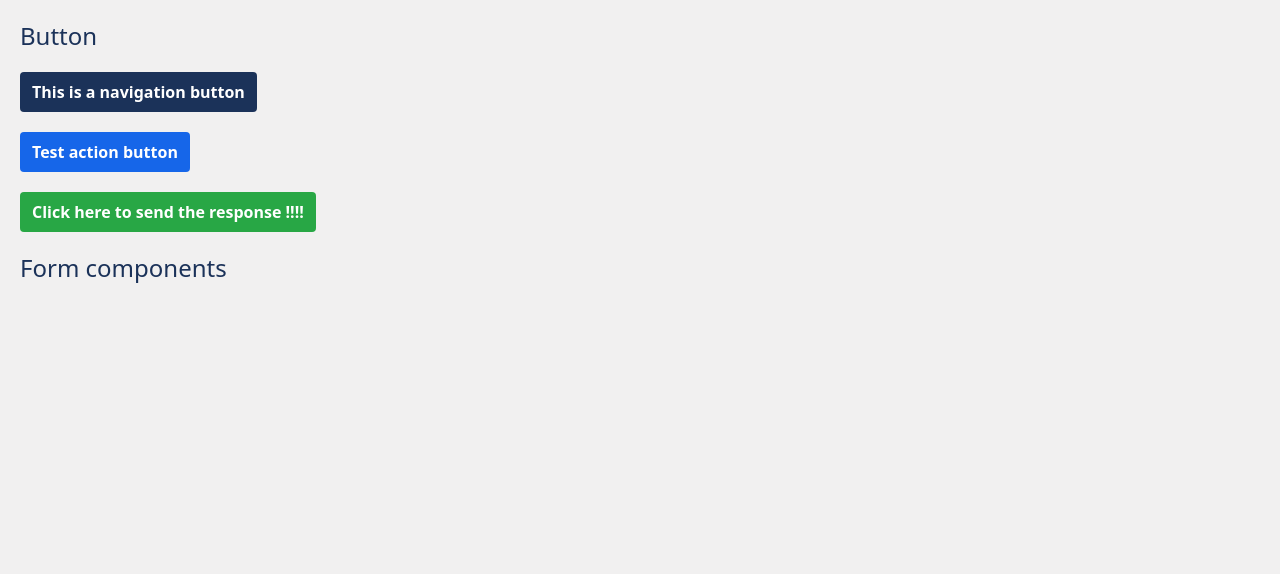
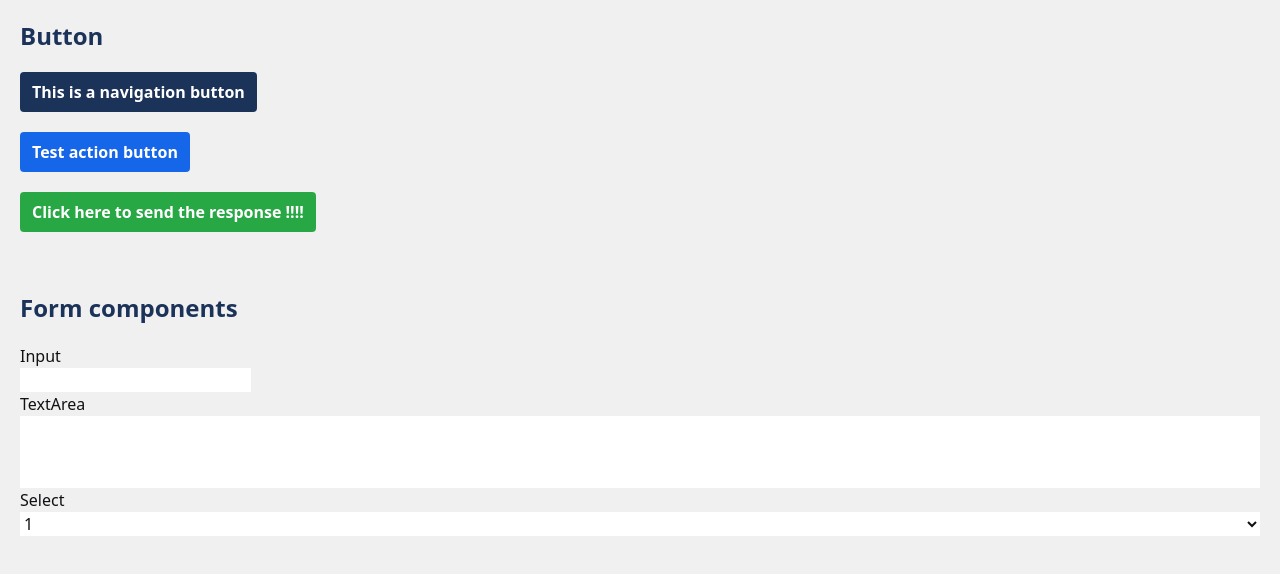
Before and after one commit to dev-comete/QST, a React (Vite) app in the folder frontend/: page / in a window 1280 px wide. Shown: the top 574 px of the page. Built offline with nearby package versions, Linux system fonts and the light colour scheme.

Commit message:
feat: adding input - textarea and select components as atom

```diff
--- a/frontend/src/css/base.css
+++ b/frontend/src/css/base.css
@@ -1,6 +1,6 @@
 @layer base {
 
 	html {
-		@apply bg-background;
+		@apply bg-background text-text;
 	}
 }
--- a/frontend/src/product/pages/Test.tsx
+++ b/frontend/src/product/pages/Test.tsx
@@ -1,5 +1,8 @@
 /* This is just a test page for the component */
 
+import Input from "../../system/atoms/Form/Input";
+import Select from "../../system/atoms/Form/Select";
+import TextArea from "../../system/atoms/Form/TextArea";
 import CustomText from "../../system/atoms/Text/CustomText";
 import ActionButton from "../../system/molecules/Buttons/ActionButton";
 import ConfirmActionButton from "../../system/molecules/Buttons/ConfirmActionButton";
@@ -7,10 +10,16 @@ import NavButton from "../../system/molecules/Buttons/NavButton";
 
 const Test = () => {
 
+	const selectValues = [
+		{ id: '1', value: '1' },
+		{ id: '2', value: '2' },
+		{ id: '3', value: '3' },
+	]
+
 	return (
-		<div className="flex flex-col p-5 gap-5">
+		<div className="flex flex-col p-5 gap-15">
 			<div className="flex flex-col gap-5">
-				<CustomText type="h1" color="primary">Button</CustomText>
+				<CustomText type="h1" color="primary" weight="bold">Button</CustomText>
 				<NavButton link="/about">This is a navigation button</NavButton>
 				<ActionButton
 					btnColor="secondary"
@@ -24,8 +33,28 @@ const Test = () => {
 					Click here to send the response !!!!
 				</ConfirmActionButton>
 			</div>
-			<div>
-				<CustomText type="h1" color="primary">Form components</CustomText>
+			<div className="flex flex-col gap-5">
+				<CustomText type="h1" color="primary" weight="bold">Form components</CustomText>
+				<form>
+					<Input
+						label="Input"
+						id="test"
+						name="test"
+						type="text"
+					/>
+					<TextArea
+						label="TextArea"
+						id="textArea"
+						name="text-area"
+					/>
+					<Select
+						label="Select"
+						values={selectValues}
+						name="select"
+						id="select"
+					/>
+
+				</form>
 			</div>
 		</div>
 	)
--- a/frontend/src/system/atoms/Form/Input.tsx
+++ b/frontend/src/system/atoms/Form/Input.tsx
@@ -1,8 +1,25 @@
-const Input = () => {
+interface InputProps {
+	label: string;
+	type: 'text' | 'password' | 'email' | 'search' | 'time' | 'checkbox';
+	id: string;
+	name: string;
+}
+
+const Input = ({
+	label,
+	type,
+	id,
+	name
+}: InputProps) => {
 	return (
-		<div>
-			<label></label>
-			<input />
+		<div className="flex flex-col">
+			<label className="text-text">{label}</label>
+			<input
+				type={type}
+				id={id}
+				name={name}
+				className="bg-white w-fit focus:outline-accent focus:outline-1"
+			/>
 		</div>
 	)
 }
--- /dev/null
+++ b/frontend/src/system/atoms/Form/Select.tsx
@@ -0,0 +1,41 @@
+interface SelectProps {
+    id: string;
+	name: string;
+	label?: string;
+    required?: boolean;
+    values: { id: string, value: string }[];
+    size?: number;
+}
+
+const Select = ({
+	label,
+	id,
+	name,
+    required = false,
+    values,
+    size = 1
+}: SelectProps) => {
+
+    const styling = "bg-white focus:outline-none";
+
+	return (
+		<div className="flex flex-col">
+			{label && <label className="text-text">{label}</label>}
+			<select
+				id={id}
+				name={name}
+                required={required}
+                size={size}
+				className={styling}
+            >
+                {
+                    values.map(({id, value}) => (
+                        <option key={id} value={value}>{value}</option>
+                    ))
+                }
+            </select>
+		</div>
+	)
+}
+
+export default Select;
--- /dev/null
+++ b/frontend/src/system/atoms/Form/TextArea.tsx
@@ -0,0 +1,49 @@
+interface TextArea {
+    id: string;
+	name: string;
+	label?: string;
+    placeholder?: string;
+    rows?: number;
+    cols?: number;
+    minLength?: number;
+    maxLength?: number;
+    readonly?: boolean;
+    required?: boolean;
+}
+
+const TextArea = ({
+	label,
+	id,
+	name,
+    placeholder,
+    rows = 3,
+    cols = 0,
+    readonly = false,
+    required = false,
+    minLength = 5,
+    maxLength = 50
+}: TextArea) => {
+
+    const styling = "bg-white focus:outline-accent focus:outline-1 resize-none";
+
+	return (
+		<div className="flex flex-col">
+			{label && <label className="text-text">{label}</label>}
+			<textarea
+                placeholder={placeholder}
+				id={id}
+				name={name}
+                wrap="soft"
+                rows={rows}
+                cols={cols}
+                minLength={minLength}
+                maxLength={maxLength}
+                readOnly={readonly}
+                required={required}
+				className={styling}
+            />
+		</div>
+	)
+}
+
+export default TextArea;
```
